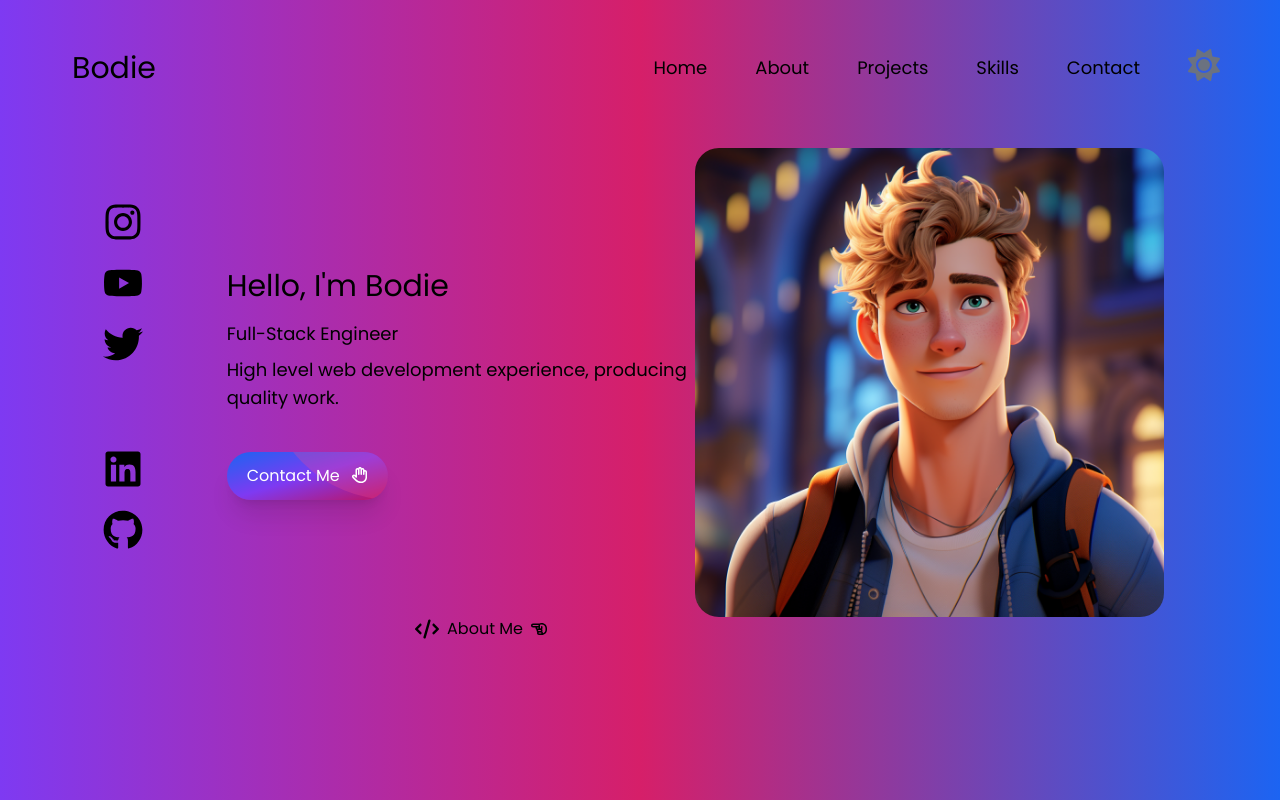
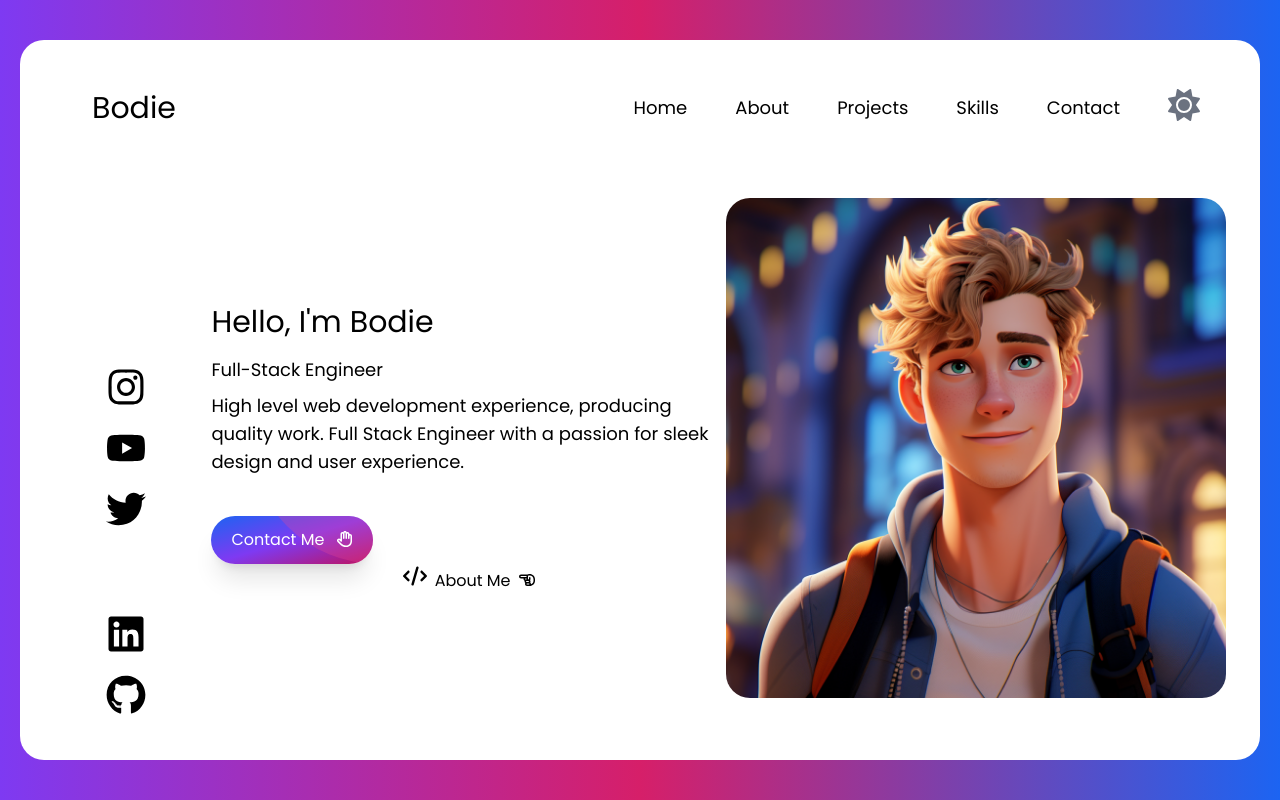
Before and after one commit to bodwood/Real-Portfolio, a Next.js app: page / in a window 1280 px wide. Built offline with nearby package versions, Linux system fonts and the light colour scheme.

Commit message:
update formatting of home page

```diff
--- a/app/global.css
+++ b/app/global.css
@@ -70,3 +70,7 @@
   font-weight: 600;
   /* margin-bottom: 0.5rem; */
 }
+
+.home-container {
+  height: 90vh;
+}
--- a/app/page.tsx
+++ b/app/page.tsx
@@ -20,29 +20,6 @@ const Home = ({}) => {
 
   const isScreenHeightSmall = useMediaQuery({ query: '(max-width: 768px)' });
 
-  useEffect(() => {
-    const calculateContainerHeight = () => {
-      const screenHeight = window.innerHeight;
-      const screenWidth = window.innerWidth;
-      const newContainerHeight = isScreenHeightSmall ? screenHeight : (7 / 8) * screenHeight;
-      setContainerHeight(newContainerHeight);
-    };
-
-    calculateContainerHeight();
-
-    setViewportWidth(window.innerWidth);
-
-    const handleResize = () => {
-      calculateContainerHeight();
-    };
-
-    window.addEventListener('resize', handleResize);
-
-    return () => {
-      window.removeEventListener('resize', handleResize);
-    };
-  }, [isScreenHeightSmall]);
-
   const handleAboutMeClick = () => {
     console.log('container height' + containerHeight);
     console.log('viewport width' + viewportWidth);
@@ -62,21 +39,14 @@ const Home = ({}) => {
   };
 
   return (
-    <div className='flex flex-col h-screen py-5 px-5'>
+    <div className='home-container flex flex-col w-7/8 p-5 md:py-5 bg-white rounded-3xl my-10 mx-5 dark:bg-gray-800 overflow-auto '>
       <>
         <Navbar />
       </>
-      <div className='flex flex-col md:flex-row'>
-        {/* w-full md:w-1/6 flex flex-col md:items-center */}
-        <div className='w-1/6 self-center text-center'>
-          <div
-            className={`w-full h-full grid grid-cols-5 space-y-4 hidden md:block fade-away ${
-              slideX === 1 ? 'slideX' : ''
-            }`}
-          >
-            {/* flex justify-center hidden md:block */}
-            {/* <div className='flex justify-center hidden md:block'> */}
-
+      <div className='flex flex-col md:flex-row h-full'>
+        {/* Social Media Icons */}
+        <div className='md:w-1/6 self-end 2xl:self-center text-center pb-5'>
+          <div className={`flex flex-col space-y-4 hidden md:block fade-away ${slideX === 1 ? 'slideX' : ''}`}>
             <div>
               <a href='https://www.instagram.com/bodieodie/' target='_blank' rel='noopener noreferrer'>
                 <FontAwesomeIcon icon={faInstagram} className='h-10 w-10' />
@@ -103,17 +73,23 @@ const Home = ({}) => {
               </a>
             </div>
           </div>
-          {/* </div> */}
         </div>
-        <div className='flex flex-col w-full sm:pt-0 sm:h-1/2 md:w-5/6 md:h-3/4 md:pt-8 md:pt-16 pr-0 md:pr-24'>
-          <div className='flex flex-col md:flex-row'>
-            <div className={`w-full md:w-1/2 md:pt-20 fade-away ${slideX === 1 ? 'slideX' : ''}`}>
-              <p className={`text-3xl text-center md:text-left xl:pt-10 font-normal`}>Hello, I'm Bodie</p>
+        {/* Description and Buttons */}
+        <div className='flex flex-col self-center md:items-start md:w-1/2'>
+          <div className={`fade-away ${slideX === 1 ? 'slideX' : ''}`}>
+            <div>
+              <p className={`text-3xl text-center md:text-left font-normal`}>Hello, I'm Bodie</p>
+            </div>
+            <div>
               <p className='text-lg pt-4 text-center md:text-left'>Full-Stack Engineer</p>
+            </div>
+            <div>
               <p className='text-lg pt-2 pb-10 text-center md:text-left'>
-                High level web development experience, producing quality work.
+                High level web development experience, producing quality work. Full Stack Engineer with a passion for
+                sleek design and user experience.
               </p>
-              <div className='flex justify-center sm:justify-start pb-10'>
+            </div>
+            <div className='flex justify-center md:justify-start'>
               <a
                 href='contact'
                 className='relative inline-flex items-center justify-center p-4 px-5 py-3 overflow-hidden font-medium text-indigo-600 transition duration-300 ease-out rounded-3xl shadow-xl group hover:ring-1 hover:ring-purple-500'
@@ -126,28 +102,25 @@ const Home = ({}) => {
               </a>
             </div>
           </div>
-            <div className='w-full md:w-1/2 '>
-              <Image
-                src={'/images/bwood_portfolio_home.png'}
-                alt='Bodie Wood'
-                className={`rounded-3xl profile-pic ${slideX === 1 ? 'slideX' : slideY === 1 ? 'slideY' : ''}`}
-                width={500}
-                height={100}
-              />
-            </div>
-          </div>
+
           <div
-            className={`md:w-1/2 pl-2 md:pl-10 py-5 md:py-0 flex-row flex items-center justify-center cursor-pointer fade-away ${
-              slideX === 1 ? 'slideX' : ''
-            }`}
+            className={`justify-center items-center text-center py-3 md:py-0 self-center ${slideX === 1 ? 'slideX' : ''}`}
             onClick={handleAboutMeClick}
           >
-            <div className='flex items-center justify-center text-center'>
             <FontAwesomeIcon icon={faCode} className='pr-2 h-6 w-6 text-grey' />
             <p className='inline'>About Me</p>
             <FontAwesomeIcon icon={faHandPointLeft} className='pl-2 md:pl-2 h-4 w-4' />
           </div>
         </div>
+        {/* Image */}
+        <div className='flex flex-col md:w-1/2 justify-self-start self-center'>
+          <Image
+            src={'/images/bwood_portfolio_home.png'}
+            alt='Bodie Wood'
+            className={`rounded-3xl ${slideX === 1 ? 'slideX' : slideY === 1 ? 'slideY' : ''}`}
+            width={500}
+            height={500}
+          />
         </div>
       </div>
     </div>
```
Lines whose indentation alone changed are shown as unchanged.
